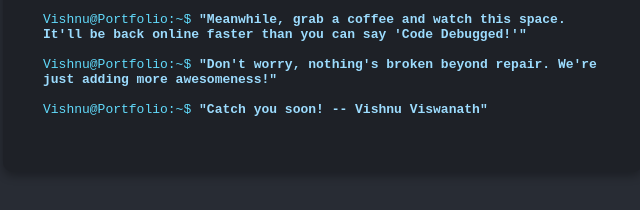
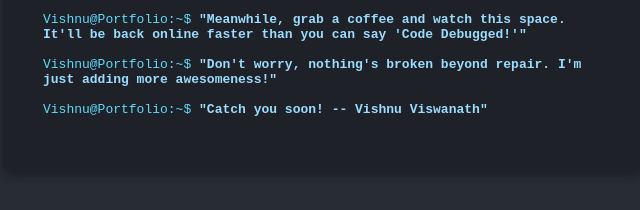
Before and after one commit to vishnuvizs/My_Website, a plain HTML site: page index.html in a window 1280 px wide. Shown: the part 384-594 px from the top of the page, 317-957 px from the left. Drawn offline with Linux system fonts and the light colour scheme.

Commit message:
Update index.html

```diff
--- a/index.html
+++ b/index.html
@@ -24,7 +24,7 @@
                 <p class="line">Vishnu@Portfolio:~$ <span class="command">echo "Oops! Something's Cooking... Stay Tuned!"</span></p>
                 <p class="line">Vishnu@Portfolio:~$ <span class="command">"We're currently under construction. Please excuse the mess while we recompile the awesomeness!"</span></p>
                 <p class="line">Vishnu@Portfolio:~$ <span class="command">"Meanwhile, grab a coffee and watch this space. It'll be back online faster than you can say 'Code Debugged!'"</span></p>
-                <p class="line">Vishnu@Portfolio:~$ <span class="command">"Don't worry, nothing's broken beyond repair. We're just adding more awesomeness!"</span></p>
+                <p class="line">Vishnu@Portfolio:~$ <span class="command">"Don't worry, nothing's broken beyond repair. I'm just adding more awesomeness!"</span></p>
                 <p class="line">Vishnu@Portfolio:~$ <span class="command">"Catch you soon! -- Vishnu Viswanath"</span></p>
             </div>
         </div>
```
